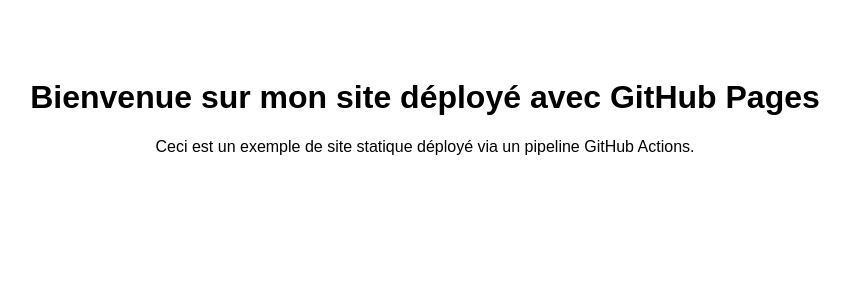
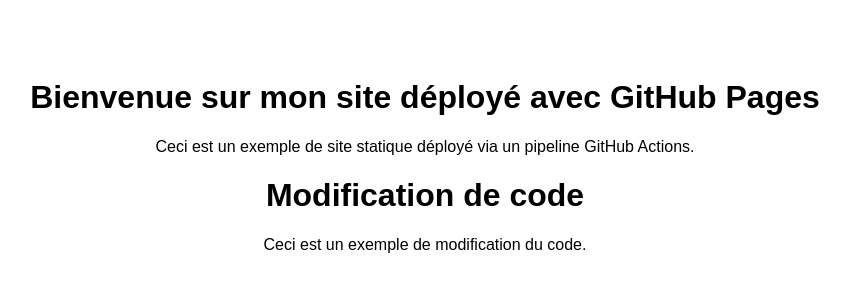
Before and after one commit to Amelchrb/tp-github-pages, a plain HTML site: page index.html in a window 1280 px wide. Shown: the whole page, without its empty margins (215-1065 px from the left). Drawn offline with Linux system fonts and the light colour scheme.

Commit message:
Feat :modification de index.html

```diff
--- a/index.html
+++ b/index.html
@@ -15,5 +15,8 @@
     <body>
         <h1>Bienvenue sur mon site déployé avec GitHub Pages</h1>
         <p>Ceci est un exemple de site statique déployé via un pipeline GitHub Actions.</p>
+
+        <h1>Modification de code</h1>
+        <p>Ceci est un exemple de modification du code.</p>
     </body>
 </html>
```
